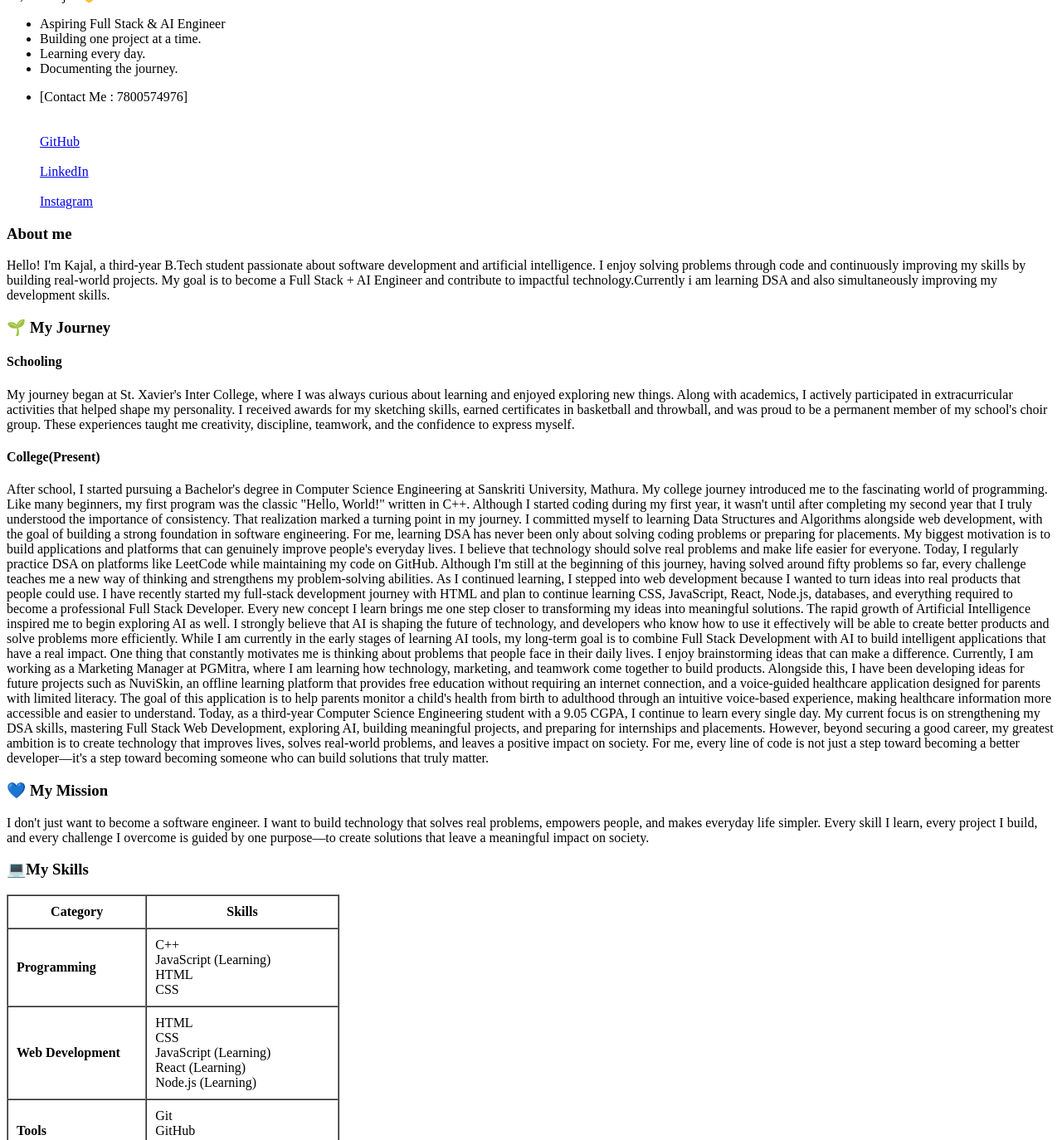
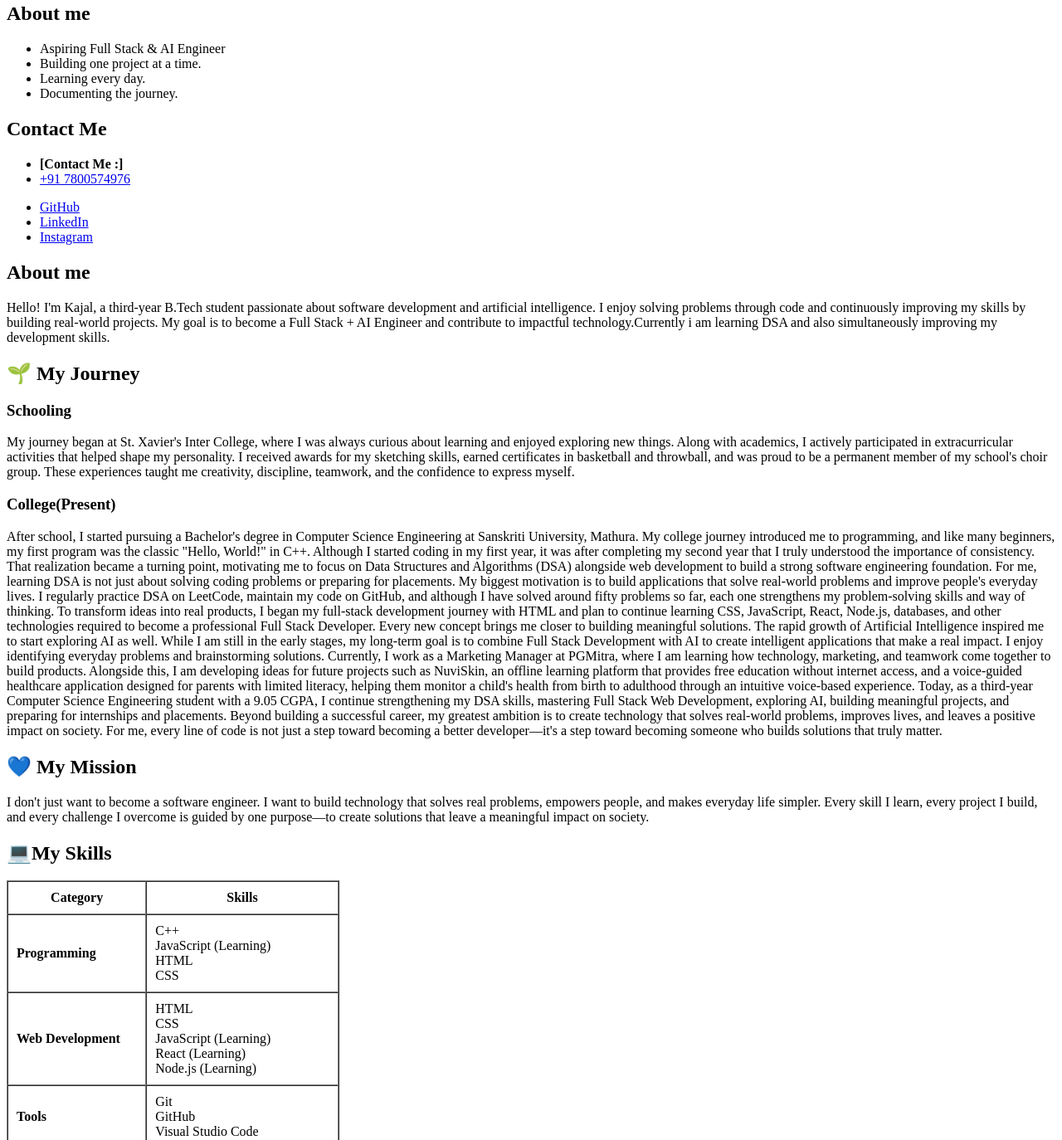
Before and after one commit to Kajal-Jais9151/WebDev, a plain HTML site: page HTML/HTML-P1(biography)/index.html in a window 1280 px wide. Shown: the part 315-1689 px from the top of the page at 83% size. Drawn offline with Linux system fonts and the light colour scheme.

Commit message:
modified HTML-P1(biography)/index.html and new file is added HTML-P3(vid-aud)/index.html

```diff
--- a/HTML/HTML-P1(biography)/index.html
+++ b/HTML/HTML-P1(biography)/index.html
@@ -1,77 +1,130 @@
 <!DOCTYPE html>
 <html lang="en">
+
 <head>
     <meta charset="UTF-8">
     <meta name="viewport" content="width=device-width, initial-scale=1.0">
-    <title>About KAJAL JAISWAL: A Passionate Developer</title>
+     <meta name="description"
+        content="Learn more about Kajal Jaiswal, a Computer Science Engineering student passionate about Data Structures & Algorithms, Full Stack Web Development, AI, and building impactful software solutions.">
+        <meta name="author" content="Kajal Jaiswal">
+        <meta name="theme-color" content="#ffffff">
+    <title>About Kajal Jaiswal | CSE Student, Full Stack Developer & AI Enthusiast</title>
 </head>
+
 <body>
-    <h1>KAJAL JAISWAL</h1>
-    <img src="kajal.jpg" alt="my-picture" height="200">
-    <p>Hi, I'm Kajal 👋
-  <div>
+    <nav>
+        <section>
+            <h1>Kajal Jaiswal</h1>
+            <img src="kajal.jpg" alt="Portrait of Kajal Jaiswal" height="200">
+            <p>Hi, I'm Kajal 👋</p>
+        </section>
+        <section>
+            <h2>About me</h2>
             <ul>
                 <li>Aspiring Full Stack & AI Engineer</li>
                 <li>Building one project at a time.</li>
                 <li>Learning every day.</li>
                 <li>Documenting the journey.</li>
             </ul>
-</div>
+        </section>
+        <section>
+            <h2>Contact Me</h2>
             <div>
                 <ul>
-        <li>[Contact Me : 7800574976]</li>
-
-<br><br>
-
-<a href="https://github.com/Kajal-Jais9151"
-   target="_blank"
-   rel="noopener noreferrer">
-    GitHub
-</a>
-
-<br><br>
-
-<a href="https://www.linkedin.com/in/kajal-jaiswal-918423339"
-   target="_blank"
-   rel="noopener noreferrer">
-    LinkedIn
-</a>
-
-<br><br>
-
-<a href="https://www.instagram.com/kajalbuilds"
-   target="_blank"
-   rel="noopener noreferrer">
-    Instagram
-</a>
+                    <li><strong>[Contact Me :]</strong></li>
+                    <li><a href ="tel:+91 7800574976">+91 7800574976</a></li>
                 </ul>
             </div>
 
+            <ul>
+                <li>
+                    <a href="https://github.com/Kajal-Jais9151" target="_blank" rel="noopener noreferrer">
+                        GitHub
+                    </a>
+                </li>
+
+
+            <li>
+                <a href="https://www.linkedin.com/in/kajal-jaiswal-918423339" target="_blank" rel="noopener noreferrer">
+                    LinkedIn
+                </a>
+            </li>
+
+            <li>
+                <a href="https://www.instagram.com/kajalbuilds" target="_blank" rel="noopener noreferrer">
+                    Instagram
+                </a>
+            </li>
+            </ul>
+
+        </section>
+    </nav>
+
+    <main>
+        <header>
+            <h2>About me</h2>
+            <p>Hello! I'm Kajal, a third-year B.Tech student passionate about software development and artificial
+                intelligence. I enjoy solving problems through code and continuously improving my skills by building
+                real-world projects. My goal is to become a Full Stack + AI Engineer and contribute to impactful
+                technology.Currently i am learning DSA and also simultaneously improving my development skills.</p>
+        </header>
+        <section>
+            <h2>🌱 My Journey</h2>
+            <h3>Schooling</h3>
+            <p>My journey began at St. Xavier's Inter College, where I was always curious about learning and enjoyed
+                exploring new things. Along with academics, I actively participated in extracurricular activities that
+                helped shape my personality. I received awards for my sketching skills, earned certificates in
+                basketball and throwball, and was proud to be a permanent member of my school's choir group. These
+                experiences taught me creativity, discipline, teamwork, and the confidence to express myself.</p>
+            <h3>College(Present)</h3>
+            <p>After school, I started pursuing a Bachelor's degree in Computer Science Engineering at Sanskriti
+                University, Mathura. My college journey introduced me to programming, and like many beginners, my first
+                program was the classic "Hello, World!" in C++. Although I started coding in my first year, it was after
+                completing my second year that I truly understood the importance of consistency. That realization became
+                a turning point, motivating me to focus on Data Structures and Algorithms (DSA) alongside web
+                development to build a strong software engineering foundation.
+
+                For me, learning DSA is not just about solving coding problems or preparing for placements. My biggest
+                motivation is to build applications that solve real-world problems and improve people's everyday lives.
+                I regularly practice DSA on LeetCode, maintain my code on GitHub, and although I have solved around
+                fifty problems so far, each one strengthens my problem-solving skills and way of thinking.
+
+                To transform ideas into real products, I began my full-stack development journey with HTML and plan to
+                continue learning CSS, JavaScript, React, Node.js, databases, and other technologies required to become
+                a professional Full Stack Developer. Every new concept brings me closer to building meaningful
+                solutions.
+
+                The rapid growth of Artificial Intelligence inspired me to start exploring AI as well. While I am still
+                in the early stages, my long-term goal is to combine Full Stack Development with AI to create
+                intelligent applications that make a real impact.
+
+                I enjoy identifying everyday problems and brainstorming solutions. Currently, I work as a Marketing
+                Manager at PGMitra, where I am learning how technology, marketing, and teamwork come together to build
+                products. Alongside this, I am developing ideas for future projects such as NuviSkin, an offline
+                learning platform that provides free education without internet access, and a voice-guided healthcare
+                application designed for parents with limited literacy, helping them monitor a child's health from birth
+                to adulthood through an intuitive voice-based experience.
+
+                Today, as a third-year Computer Science Engineering student with a 9.05 CGPA, I continue strengthening
+                my DSA skills, mastering Full Stack Web Development, exploring AI, building meaningful projects, and
+                preparing for internships and placements. Beyond building a successful career, my greatest ambition is
+                to create technology that solves real-world problems, improves lives, and leaves a positive impact on
+                society.
+
+                For me, every line of code is not just a step toward becoming a better developer—it's a step toward
+                becoming someone who builds solutions that truly matter.
             </p>
-    <h3>About me</h3>
-     <p>Hello! I'm Kajal, a third-year B.Tech student passionate about software development and artificial intelligence. I enjoy solving problems through code and continuously improving my skills by building real-world projects. My goal is to become a Full Stack + AI Engineer and contribute to impactful technology.Currently i am learning DSA and also simultaneously improving my development skills.</p>
-     <h3>🌱 My Journey</h3>
-     <h4>Schooling</h4>
-        <p>My journey began at St. Xavier's Inter College, where I was always curious about learning and enjoyed exploring new things. Along with academics, I actively participated in extracurricular activities that helped shape my personality. I received awards for my sketching skills, earned certificates in basketball and throwball, and was proud to be a permanent member of my school's choir group. These experiences taught me creativity, discipline, teamwork, and the confidence to express myself.</p>
-    <h4>College(Present)</h4>
-     <p>After school, I started pursuing a Bachelor's degree in Computer Science Engineering at Sanskriti University, Mathura. My college journey introduced me to the fascinating world of programming. Like many beginners, my first program was the classic "Hello, World!" written in C++. Although I started coding during my first year, it wasn't until after completing my second year that I truly understood the importance of consistency. That realization marked a turning point in my journey. I committed myself to learning Data Structures and Algorithms alongside web development, with the goal of building a strong foundation in software engineering.
+        </section>
+        <section>
+            <h2>💙 My Mission</h2>
+            <p>I don't just want to become a software engineer. I want to build technology that solves real problems,
+                empowers people, and makes everyday life simpler. Every skill I learn, every project I build, and every
+                challenge I overcome is guided by one purpose—to create solutions that leave a meaningful impact on
+                society.</p>
 
-For me, learning DSA has never been only about solving coding problems or preparing for placements. My biggest motivation is to build applications and platforms that can genuinely improve people's everyday lives. I believe that technology should solve real problems and make life easier for everyone. Today, I regularly practice DSA on platforms like LeetCode while maintaining my code on GitHub. Although I'm still at the beginning of this journey, having solved around fifty problems so far, every challenge teaches me a new way of thinking and strengthens my problem-solving abilities.
-
-As I continued learning, I stepped into web development because I wanted to turn ideas into real products that people could use. I have recently started my full-stack development journey with HTML and plan to continue learning CSS, JavaScript, React, Node.js, databases, and everything required to become a professional Full Stack Developer. Every new concept I learn brings me one step closer to transforming my ideas into meaningful solutions.
-
-The rapid growth of Artificial Intelligence inspired me to begin exploring AI as well. I strongly believe that AI is shaping the future of technology, and developers who know how to use it effectively will be able to create better products and solve problems more efficiently. While I am currently in the early stages of learning AI tools, my long-term goal is to combine Full Stack Development with AI to build intelligent applications that have a real impact.
-
-One thing that constantly motivates me is thinking about problems that people face in their daily lives. I enjoy brainstorming ideas that can make a difference. Currently, I am working as a Marketing Manager at PGMitra, where I am learning how technology, marketing, and teamwork come together to build products. Alongside this, I have been developing ideas for future projects such as NuviSkin, an offline learning platform that provides free education without requiring an internet connection, and a voice-guided healthcare application designed for parents with limited literacy. The goal of this application is to help parents monitor a child's health from birth to adulthood through an intuitive voice-based experience, making healthcare information more accessible and easier to understand.
-
-Today, as a third-year Computer Science Engineering student with a 9.05 CGPA, I continue to learn every single day. My current focus is on strengthening my DSA skills, mastering Full Stack Web Development, exploring AI, building meaningful projects, and preparing for internships and placements. However, beyond securing a good career, my greatest ambition is to create technology that improves lives, solves real-world problems, and leaves a positive impact on society.
-
-For me, every line of code is not just a step toward becoming a better developer—it's a step toward becoming someone who can build solutions that truly matter.</p>
-<h3>💙 My Mission</h3>
-  <p>I don't just want to become a software engineer. I want to build technology that solves real problems, empowers people, and makes everyday life simpler. Every skill I learn, every project I build, and every challenge I overcome is guided by one purpose—to create solutions that leave a meaningful impact on society.</p>
-
-<div>
-<h3>💻My Skills</h3>
+        </section>
+        <section>
+            <h2>💻My Skills</h2>
 
             <table border="1" cellpadding="10" cellspacing="0">
 
@@ -81,7 +134,7 @@ For me, every line of code is not just a step toward becoming a better developer
                 </tr>
 
                 <tr>
-        <td><b>Programming</b></td>
+                    <td><strong>Programming</strong></td>
                     <td>
                         C++ <br>
                         JavaScript (Learning) <br>
@@ -91,7 +144,7 @@ For me, every line of code is not just a step toward becoming a better developer
                 </tr>
 
                 <tr>
-        <td><b>Web Development</b></td>
+                    <td><strong>Web Development</strong></td>
                     <td>
                         HTML <br>
                         CSS <br>
@@ -102,7 +155,7 @@ For me, every line of code is not just a step toward becoming a better developer
                 </tr>
 
                 <tr>
-        <td><b>Tools</b></td>
+                    <td><strong>Tools</strong></td>
                     <td>
                         Git <br>
                         GitHub <br>
@@ -111,7 +164,7 @@ For me, every line of code is not just a step toward becoming a better developer
                 </tr>
 
                 <tr>
-        <td><b>Artificial Intelligence</b></td>
+                    <td><strong>Artificial Intelligence</strong></td>
                     <td>
                         Prompt Engineering <br>
                         AI Tools (Learning) <br>
@@ -120,6 +173,9 @@ For me, every line of code is not just a step toward becoming a better developer
                 </tr>
 
             </table>
-</div>
+        </section>
+    </main>
 </body>
+
+
 </html>
```
Also changed, not shown: HTML/HTML-P3(vid-aud)/index.html (added, +11 -0 lines). Lines whose indentation alone changed are shown as unchanged.
